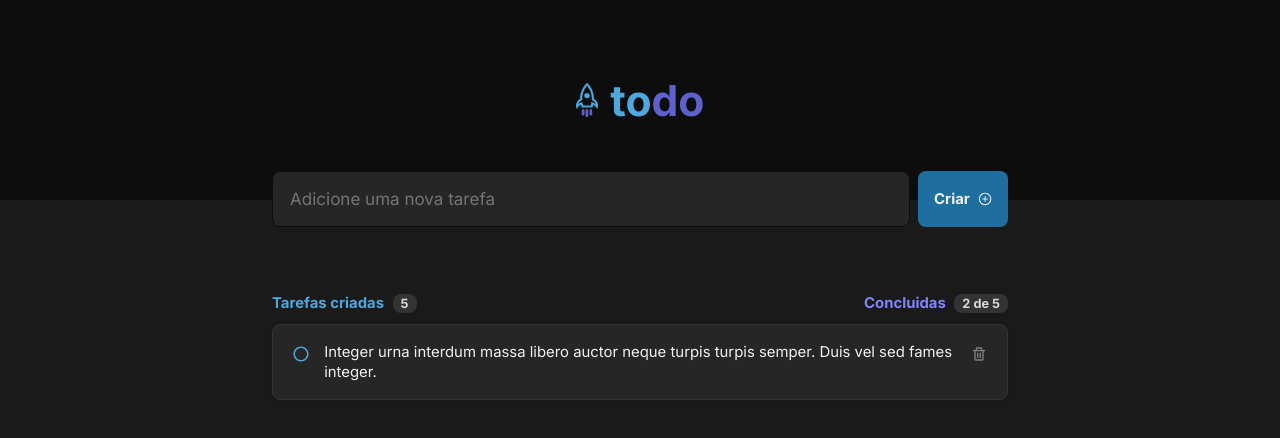
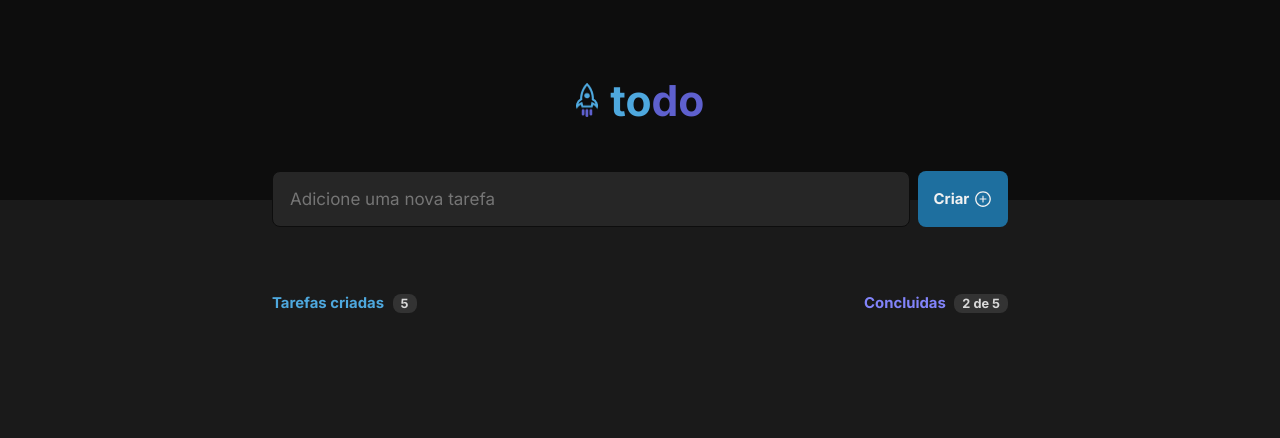
Before and after one commit to EduardoNGomes/To-Do-List, a React (Vite) app: page / in a window 1280 px wide. Shown: the top 438 px of the page. Built offline with nearby package versions, Linux system fonts and the light colour scheme.

Commit message:
Create feature CreateNewTask

```diff
--- a/package.json
+++ b/package.json
@@ -9,9 +9,11 @@
     "preview": "vite preview"
   },
   "dependencies": {
+    "@types/uuid": "^8.3.4",
     "react": "^18.2.0",
     "react-dom": "^18.2.0",
-    "react-icons": "^4.6.0"
+    "react-icons": "^4.6.0",
+    "uuid": "^9.0.0"
   },
   "devDependencies": {
     "@types/react": "^18.0.24",
--- a/src/components/Main/Main.tsx
+++ b/src/components/Main/Main.tsx
@@ -1,10 +1,47 @@
 import style from './Main.module.css'
+
 import { NewTaskBox } from '../NewTaskBox/NewTaskBox'
 import { TaskBox } from '../TaskBox/TaskBox'
+
+import { useState } from 'react'
+import {UUID} from 'uuid-generator-ts';
+import {v4 as uuidv4} from 'uuid';
+
+
+// const task = {
+//   id: 5,
+//   done: true,
+//   content:'Integer urna interdum massa libero auctor neque turpis turpis semper. Duis vel sed fames integer.'
+// }
+
+
+interface TaskProps{
+  id:string;
+  done:boolean;
+  content: string;
+
+}
+
+
 export const Main = () => {
+  const [allTask, setAllTask] = useState<TaskProps[]>([])
+
+
+  const createNewTask = (value:string) => {
+    const task = {
+      id: uuidv4(),
+      done:false,
+      content:value
+    }
+    setAllTask(prevState => [...prevState, task])
+    console.log(allTask)
+  }
+
   return (
     <main className={style.main}>
-      <NewTaskBox/>
+      <NewTaskBox
+        create={createNewTask}
+      />
 
       <div className={style.content}>
         <div className={style.header}>
@@ -12,7 +49,16 @@ export const Main = () => {
           <p>Concluidas <span>2 de 5</span> </p>
         </div>
 
-        <TaskBox/>
+        {allTask &&
+
+          allTask.map(task =>
+            <TaskBox
+              key={task.id}
+              done={task.done}
+              content={task.content}
+            />
+          )
+        }
       </div>
     </main>
   )
--- a/src/components/NewTaskBox/NewTaskBox.module.css
+++ b/src/components/NewTaskBox/NewTaskBox.module.css
@@ -8,25 +8,37 @@
 .box input {
   width: 100%;
   max-width: 638px;
+
   padding: 1.6rem;
+
   background: var(--gray-500);
+
   border: 1px solid var(--gray-700);
   border-radius: 8px;
+
   font-size: 1.6rem;
+
+  color: var(--gray-100);
+}
+
+.box input:focus {
+  outline: none;
+  border-color: var(--purple-400);
 }
 
 .box button {
   display: flex;
   justify-content: center;
   align-items: center;
-  gap: 8px;
+  gap: 5px;
+
   width: 100%;
   max-width: 90px;
 
   border: none;
   border-radius: 8px;
 
-  padding: 16px;
+  padding: 12px;
   font-size: 1.4rem;
 
   color: var(--gray-100);
--- a/src/components/NewTaskBox/NewTaskBox.tsx
+++ b/src/components/NewTaskBox/NewTaskBox.tsx
@@ -1,13 +1,38 @@
 import styled from './NewTaskBox.module.css'
+
 import { AiOutlinePlusCircle } from'react-icons/ai'
-export const NewTaskBox = () => {
+
+import { ChangeEvent, useState } from 'react'
+
+
+interface NewTaskProps {
+  create:(value: string) => void;
+}
+
+
+export const NewTaskBox = ({create}:NewTaskProps) => {
+  const [newTask, setNewTask] = useState('')
+
+  const handleWriteTask = (e:ChangeEvent<HTMLInputElement>) => {
+    setNewTask(e.target.value)
+  }
+
+  const handleCreate = () =>{
+    create(newTask)
+  }
+
   return(
     <div className={styled.box}>
-      <input type="text" placeholder='Adicione uma nova tarefa' />
-      <button>
+      <input
+        type="text"
+        placeholder='Adicione uma nova tarefa'
+        onChange={handleWriteTask}
+        value={newTask}
+        />
+      <button onClick={handleCreate}>
         Criar
         <AiOutlinePlusCircle
-        size={16}
+        size={18}
         />
       </button>
     </div>
--- a/src/components/TaskBox/TaskBox.module.css
+++ b/src/components/TaskBox/TaskBox.module.css
@@ -5,7 +5,7 @@
   display: flex;
   gap: 12px;
   align-items: flex-start;
-
+  justify-content: space-between;
   background: var(--gray-500);
   border-radius: 8px;
   border: 1px solid var(--gray-400);
@@ -19,6 +19,11 @@
   line-height: 20px;
 
   color: var(--gray-100);
+}
+
+.article p.active {
+  text-decoration-line: line-through;
+  color: var(--gray-300);
 }
 
 .article button {
@@ -39,17 +44,12 @@
   color: var(--purple-200);
 }
 
+.article button:first-child:hover {
+  color: var(--blue-400);
+}
+
 .article button:last-child {
   color: var(--gray-300);
-}
-
-.article p.active {
-  text-decoration-line: line-through;
-  color: var(--gray-300);
-}
-
-.article button:first-child:hover {
-  color: var(--blue-400);
 }
 
 .article button.active:first-child:hover {
--- a/src/components/TaskBox/TaskBox.tsx
+++ b/src/components/TaskBox/TaskBox.tsx
@@ -2,15 +2,25 @@ import style from './TaskBox.module.css'
 import { BiCircle, BiTrash } from 'react-icons/bi'
 import {AiFillCheckCircle} from 'react-icons/ai'
 
-export const TaskBox = () => {
+interface TaskBoxProps {
+  done:boolean;
+  content: string;
+}
+
+export const TaskBox = ({done, content}:TaskBoxProps) => {
   return(
     <article className={style.article}>
-      <button >
-        <BiCircle size={18}/>
+      <button className={done ? style.active: ''}>
+        {done ?
+          <AiFillCheckCircle size={18}/>
+          :
+          <BiCircle size={18}/>
+        }
+
       </button>
 
-      <p >
-        Integer urna interdum massa libero auctor neque turpis turpis semper. Duis vel sed fames integer.
+      <p className={done ? style.active: ''}>
+        {content}
       </p>
 
 
```
Also changed, not shown: 1 other file (tests, documents, lock files or other folders).
